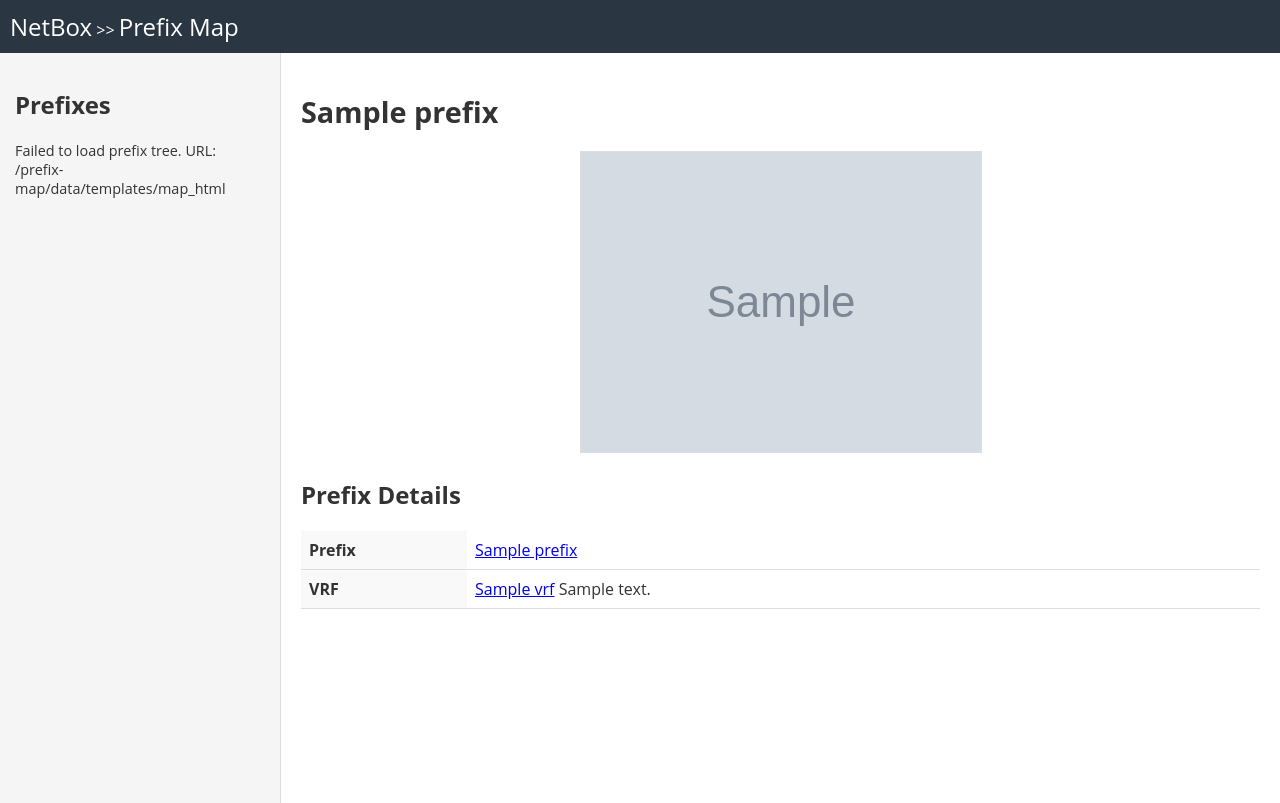
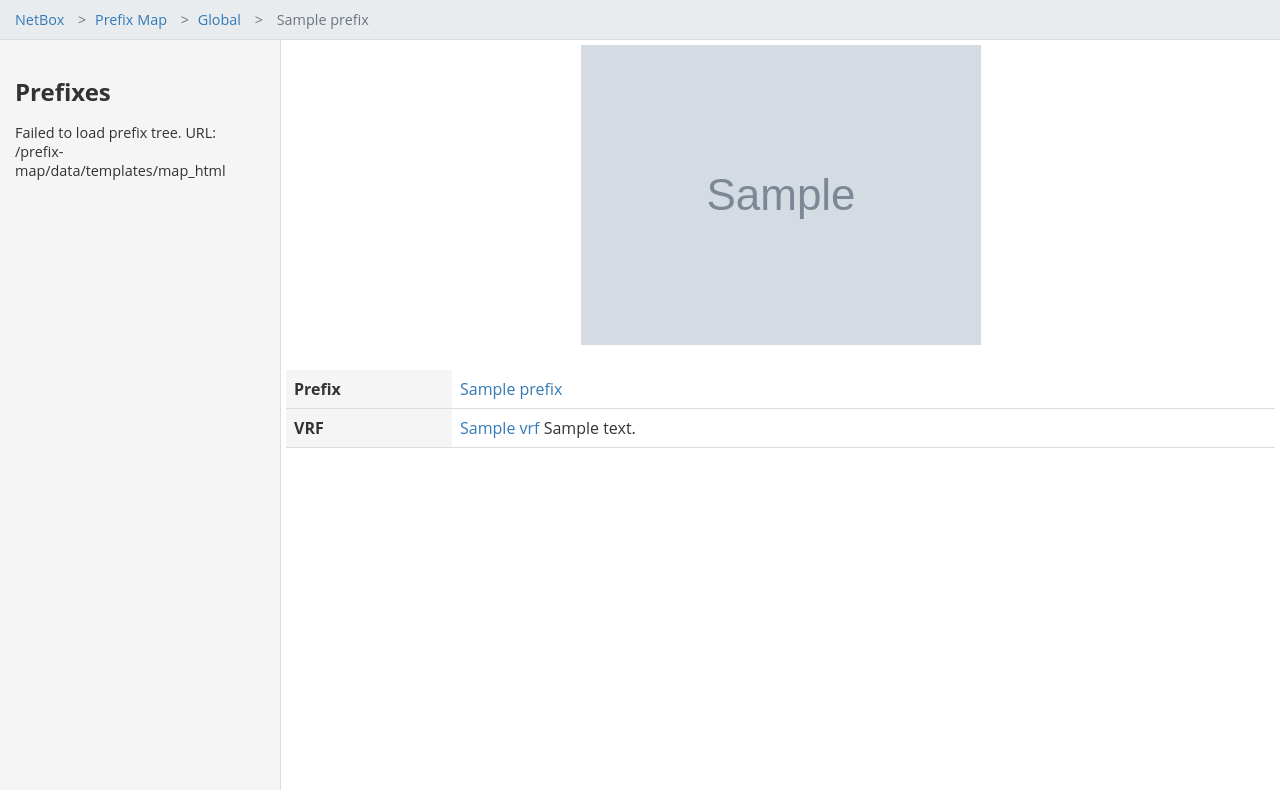
Before and after one commit to islepnev/ip-allocation-visualization, a Flask app: template templates/map.html in a window 1280 px wide. Run offline with Flask 3, Linux system fonts and the light colour scheme; the template is opened without the code that fills it: most values are stand-ins (such as "Sample title", 1, 10 or a date in 2020); grey boxes marked "Sample" are stand-in pictures; parts of the project's set-up code (start-up, migrations or seed data) failed here and were passed over.

Commit message:
update css, implement breadcrumb navigation

```diff
--- a/app/webapp.py
+++ b/app/webapp.py
@@ -1,7 +1,7 @@
 # app/webapp.py
 
 import json
-from flask import Flask, Blueprint, request, jsonify, send_from_directory, render_template
+from flask import Flask, Blueprint, request, jsonify, send_from_directory, render_template, url_for
 from dotenv import load_dotenv
 import logging
 import subprocess
@@ -87,6 +87,24 @@
     Inject base_path into all templates.
     """
     return {'base_path': BASE_PATH}
+
+
+@app.context_processor
+def inject_breadcrumbs():
+    def generate_breadcrumbs(vrf=None, prefix=None):
+        breadcrumbs = [{"name": "NetBox", "url": get_netbox_url()}]
+        breadcrumbs.append({"name": "Prefix Map", "url": url_for('app.index')})
+
+        if vrf:
+            vrf_name = vrf.get('name', 'Global') if isinstance(vrf, dict) else 'Global'
+            vrf_id = vrf.get('id') if isinstance(vrf, dict) else vrf
+            breadcrumbs.append({"name": vrf_name, "url": url_for('app.vrf_view', vrf=vrf_id)})
+
+        if prefix:
+            breadcrumbs.append({"name": prefix, "url": None})  # Current page
+        return breadcrumbs
+
+    return dict(generate_breadcrumbs=generate_breadcrumbs)
 
 
 @bp.route('/webhook', methods=['POST'])
--- a/static/css/styles.css
+++ b/static/css/styles.css
@@ -1,23 +1,102 @@
+/* Define color variables for light and dark themes */
+:root {
+    /* Light Theme Colors */
+    --color-background: #ffffff;
+    --color-text: #333333;
+    /* --color-primary: #2b3643; */
+    --color-secondary: #f5f5f5;
+    --color-accent: #337ab7;
+    --color-border: #dddddd;
+    --color-breadcrumb-bg: #e9ecef;
+    --color-breadcrumb-text: #6c757d;
+}
+
+@media (prefers-color-scheme: dark) {
+    /* Dark Theme Colors */
+    :root {
+        --color-background: #1e1e1e;
+        --color-text: #f0f0f0;
+        /* --color-primary: #3a3f44; */
+        --color-secondary: #2b2b2b;
+        --color-accent: #5da9f6;
+        --color-border: #444444;
+        --color-breadcrumb-bg: #2b2b2b;
+        --color-breadcrumb-text: #cccccc;
+    }
+}
+
+@media (max-width: 768px) {
+    .container {
+        flex-direction: column;
+    }
+    .sidebar {
+        width: 100%;
+        border-right: none;
+        border-bottom: 1px solid var(--color-border);
+    }
+    .content {
+        padding: 15px;
+    }
+}
+
 /* static/css/styles.css */
 
+/* General Styles */
 body {
     margin: 0;
     font-family: "Open Sans", sans-serif;
-    color: #333;
+    color: var(--color-text);
+    background-color: var(--color-background);
 }
 
-.navbar {
-    background-color: #2b3643;
-    color: #fff;
-    padding: 10px;
+a {
+    color: var(--color-accent);
+    text-decoration: none;
 }
 
-.navbar .navbar-brand a {
-    color: #fff;
-    text-decoration: none;
-    font-size: 1.5em;
+a:hover {
+    text-decoration: underline;
 }
 
+a:focus,
+button:focus {
+    outline: 2px solid var(--color-accent);
+    outline-offset: 2px;
+}
+
+/* Navbar */
+.navbar {
+    background-color: var(--color-breadcrumb-bg);
+    color: #fff;
+    /* padding: 10px; */
+}
+
+/* Breadcrumb Styles */
+.breadcrumbs {
+    font-size: 0.9em;
+    background-color: var(--color-breadcrumb-bg);
+    padding: 10px 15px;
+    /* margin-bottom: 20px; */
+    border-bottom: 1px solid var(--color-border);
+}
+
+.breadcrumbs a {
+    color: var(--color-accent);
+    text-decoration: none;
+    padding-right: 5px;
+}
+
+.breadcrumbs a:hover {
+    text-decoration: underline;
+}
+
+.breadcrumbs span,
+.breadcrumbs .separator {
+    color: var(--color-breadcrumb-text);
+    padding: 0 5px;
+}
+
+/* Layout Styles */
 .container {
     display: flex;
     height: calc(100vh - 50px);
@@ -25,23 +104,32 @@
 
 .sidebar {
     width: 250px;
-    background-color: #f5f5f5;
-    border-right: 1px solid #ddd;
+    background-color: var(--color-secondary);
+    border-right: 1px solid var(--color-border);
     padding: 15px;
     overflow-y: auto;
 }
 
 .content {
     flex-grow: 1;
-    padding: 20px;
+    padding: 5px;
     overflow-y: auto;
 }
 
+/* Heading */
 h1 {
     font-size: 1.8em;
     margin-bottom: 20px;
+    color: var(--color-text);
 }
 
+h2 {
+    font-size: 1.5em;
+    margin-bottom: 15px;
+    color: var(--color-text);
+}
+
+/* Map Container */
 #map-container {
     text-align: center;
     margin-bottom: 20px;
@@ -50,9 +138,10 @@
 #map-image {
     max-width: 100%;
     height: auto;
-    border: 1px solid #ddd;
+    /* border: 1px solid var(--color-border); */
 }
 
+/* Prefix Tree */
 #prefix-tree {
     font-size: 0.9em;
 }
@@ -67,8 +156,7 @@
 }
 
 #prefix-tree a {
-    text-decoration: none;
-    color: #337ab7;
+    color: var(--color-accent);
 }
 
 #prefix-tree a:hover {
@@ -78,13 +166,18 @@
 #prefix-tree button {
     background: none;
     border: none;
-    color: #337ab7;
+    color: var(--color-accent);
     cursor: pointer;
     font-size: 1em;
     padding: 0;
     margin-left: 5px;
 }
 
+#prefix-tree button:hover {
+    text-decoration: underline;
+}
+
+/* Prefix Details */
 #prefix-details {
     margin-top: 20px;
 }
@@ -94,13 +187,50 @@
     border-collapse: collapse;
 }
 
-#prefix-details th, #prefix-details td {
+#prefix-details th,
+#prefix-details td {
     text-align: left;
     padding: 8px;
-    border-bottom: 1px solid #ddd;
+    border-bottom: 1px solid var(--color-border);
 }
 
 #prefix-details th {
-    background-color: #f9f9f9;
+    background-color: var(--color-secondary);
     width: 150px;
+    color: var(--color-text);
 }
+
+#prefix-details td {
+    color: var(--color-text);
+}
+
+/* Buttons */
+button {
+    background-color: var(--color-accent);
+    color: #fff;
+    border: none;
+    padding: 8px 12px;
+    cursor: pointer;
+    border-radius: 4px;
+}
+
+button:hover {
+    background-color: darken(var(--color-accent), 10%);
+}
+
+/* Scrollbar Styling (Optional) */
+::-webkit-scrollbar {
+    width: 10px;
+}
+
+::-webkit-scrollbar-track {
+    background: var(--color-secondary);
+}
+
+::-webkit-scrollbar-thumb {
+    background: var(--color-border);
+}
+
+::-webkit-scrollbar-thumb:hover {
+    background: var(--color-accent);
+}
--- a/templates/map.html
+++ b/templates/map.html
@@ -15,8 +15,17 @@
 
 <body>
     <div class="navbar">
-        <div class="navbar-brand">
-            <a href="/">NetBox</a> >> <a href="{{ url_for('app.index') }}">Prefix Map</a>
+        <div class="breadcrumbs">
+            {% for crumb in generate_breadcrumbs(vrf=vrf, prefix=prefix) %}
+                {% if crumb.url %}
+                    <a href="{{ crumb.url }}">{{ crumb.name }}</a>
+                    {% if not loop.last %}
+                        <span class="separator">&gt;</span>
+                    {% endif %}
+                {% else %}
+                    <span>{{ crumb.name }}</span>
+                {% endif %}
+            {% endfor %}
         </div>
     </div>
     <div class="container">
@@ -25,25 +34,23 @@
             <div id="prefix-tree">Loading...</div>
         </div>
         <div class="content">
-            <h1>{{ prefix }}</h1>
             <div id="map-container">
                 <img id="map-image" src="{{ base_path }}/images/{{ image_filename }}" alt="Prefix Map">
             </div>
             <div id="prefix-details">
-                <h2>Prefix Details</h2>
                 <table>
                     <tr>
                         <th>Prefix</th>
                         <td><a href="{{ netbox_url }}/ipam/prefixes/{{ prefix_id }}/">{{ prefix }}</a></td>
                     </tr>
-                    {% if vrf %}
                     <tr>
                         <th>VRF</th>
-                        <td><a href="{{ netbox_url }}/ipam/vrfs/{{ vrf.id }}/">{{ vrf.name }}</a> {{ vrf.description }}
-                        </td>
-                        </td>
+                        {% if vrf %}
+                        <td><a href="{{ netbox_url }}/ipam/vrfs/{{ vrf.id }}/">{{ vrf.name }}</a> {{ vrf.description }}</td>
+                        {% else %}
+                        <td>Global</td>
+                        {% endif %}
                     </tr>
-                    {% endif %}
                 </table>
             </div>
         </div>
```
Also changed, not shown: templates/index.html (+11 -2 lines), templates/vrf.html (+11 -2 lines).
